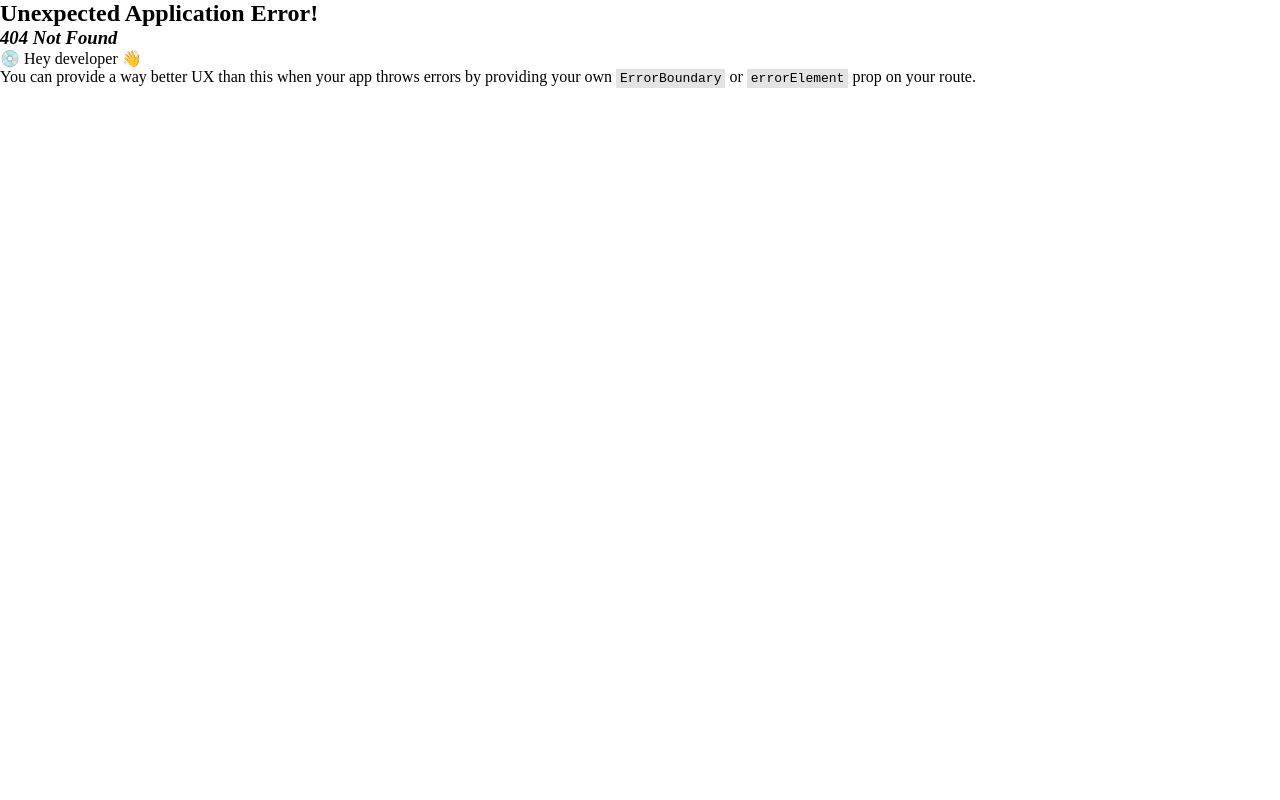
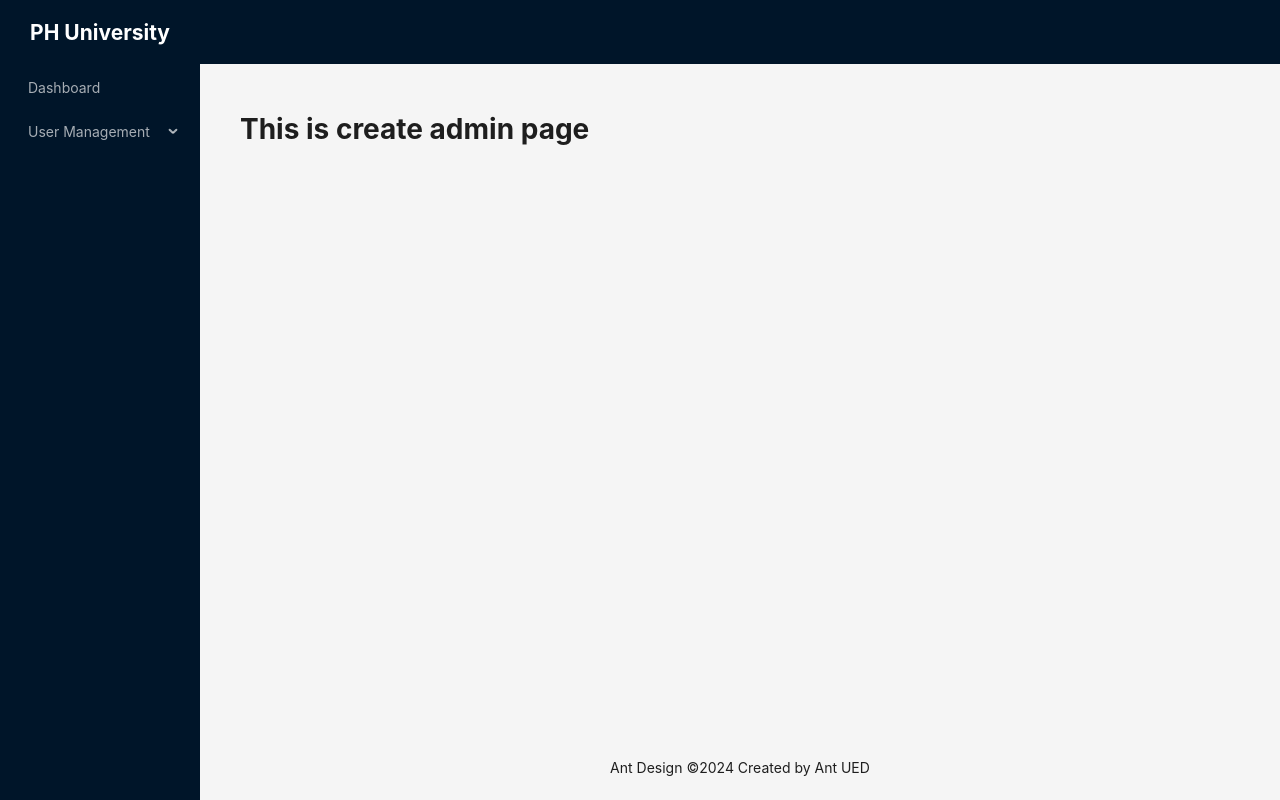
Before and after one commit to Joy5k/univerisity-management-client, a React (Vite) app: page /admin/create-admin in a window 1280 px wide. Before the commit this address had no page. Built offline with nearby package versions, Linux system fonts and the light colour scheme.

Commit message:
added the dynamic routes and ant desighn routes

```diff
--- a/src/components/layout/MainLayout.tsx
+++ b/src/components/layout/MainLayout.tsx
@@ -1,32 +1,9 @@
-import { Layout, Menu, MenuProps } from "antd";
+import { Layout, Menu } from "antd";
 const { Header, Content, Footer, Sider } = Layout;
 import {} from "@ant-design/icons";
 import { Outlet } from "react-router-dom";
+import { adminSidebarItems } from "../../routes/admin.routes";
 
-const items: MenuProps["items"] = [
-  {
-    key: "1",
-    label: "Dashboard",
-  },
-  {
-    key: "2",
-    label: "Profile",
-  },
-  {
-    key: "3",
-    label: "User Management",
-    children: [
-      {
-        key: "4",
-        label: "Create Admin",
-      },
-      {
-        key: "5",
-        label: "Create Student",
-      },
-    ],
-  },
-];
 const MainLayout = () => {
   return (
     <div>
@@ -57,7 +34,7 @@ const MainLayout = () => {
             theme="dark"
             mode="inline"
             defaultSelectedKeys={["4"]}
-            items={items}
+            items={adminSidebarItems}
           />
         </Sider>
         <Layout>
--- /dev/null
+++ b/src/pages/admin/CreateAdmin.tsx
@@ -0,0 +1,10 @@
+
+const CreateAdmin = () => {
+    return (
+        <div>
+            <h1>This is create admin page</h1>
+        </div>
+    );
+};
+
+export default CreateAdmin;
--- /dev/null
+++ b/src/pages/admin/CreateFaculty.tsx
@@ -0,0 +1,10 @@
+
+const CreateFaculty = () => {
+    return (
+        <div>
+            <h1>This is Faculty page</h1>
+        </div>
+    );
+};
+
+export default CreateFaculty;
--- /dev/null
+++ b/src/routes/admin.routes.tsx
@@ -0,0 +1,84 @@
+import { ReactNode } from "react";
+import AdminDashboard from "../pages/admin/AdminDashboard";
+import CreateAdmin from "../pages/admin/CreateAdmin";
+import CreateFaculty from "../pages/admin/CreateFaculty";
+import CreateStudent from "../pages/admin/CreateStudent";
+import { NavLink } from "react-router-dom";
+
+type TRoutes = {
+  path: string;
+  element: ReactNode;
+};
+type TSidebarItem = {
+  key: string;
+    label: ReactNode;
+  children?: TSidebarItem[]
+};
+
+export const adminPath = [
+  {
+    name: "Dashboard",
+    path: "dashboard",
+    element: <AdminDashboard></AdminDashboard>,
+  },
+  {
+    name: "User Management",
+    children: [
+      {
+        key: "Create Admin",
+        path: "create-admin",
+        element: <CreateAdmin></CreateAdmin>,
+      },
+      {
+        key: "Create Faculty",
+        path: "create-faculty",
+        element: <CreateFaculty></CreateFaculty>,
+      },
+      {
+        key: "Create Student",
+        path: "create-student",
+        element: <CreateStudent></CreateStudent>,
+      },
+    ],
+  },
+];
+
+export const adminSidebarItems = adminPath.reduce((acc: TSidebarItem[], item) => {
+    if (item.path && item.name) {
+      acc.push({
+        key: item.path,
+        label: <NavLink to={`/admin/${item.path}`}>{item.name }</NavLink>
+      });
+        return acc
+    }
+    if (item.children) {
+        acc.push({
+            key: item.name,
+            label: item.name,
+            children: item.children.map(child => ({
+                key: child.key,
+                label: <NavLink to={`/admin/${child.path}`}>{child.key }</NavLink>
+            }))
+        })
+    }
+      return acc
+  }, []);
+
+
+export const adminRoutes = adminPath.reduce((acc: TRoutes[], item) => {
+  if (item.path && item.element) {
+    acc.push({
+      path: item.path,
+      element: item.element,
+    });
+  }
+  if (item.children) {
+    item.children.forEach((child) => {
+      acc.push({
+        path: child.path,
+        element: child.element,
+      });
+    });
+    }
+    return acc
+}, []);
--- a/src/routes/routes.tsx
+++ b/src/routes/routes.tsx
@@ -1,44 +1,18 @@
 import { createBrowserRouter } from "react-router-dom";
 import App from "../App";
-import About from "../pages/About";
 import Register from "../pages/Register";
-import Contact from "../pages/Contact";
 import Login from "../pages/Login";
-import AdminDashboard from "../pages/admin/AdminDashboard";
-import CreateStudent from "../pages/admin/CreateStudent";
+import { adminRoutes } from "./admin.routes";
 
 const router = createBrowserRouter([
   {
     path: "/",
-    element: <App></App>,
-    children: [
-      {
-        path: "about",
-        element: <About></About>,
-      },
-      {
-        path: "contact",
-        element: <Contact></Contact>,
-      },
-    ],
+    element: <App></App>
   },
   {
     path: "/admin",
     element: <App></App>,
-    children: [
-      {
-        index: true,
-        element: <AdminDashboard />,
-      },
-      {
-        path: "dashboard",
-        element: <AdminDashboard></AdminDashboard>,
-      },
-      {
-        path: "create-student",
-        element: <CreateStudent></CreateStudent>,
-      },
-    ],
+    children: adminRoutes,
   },
 
   {
```
